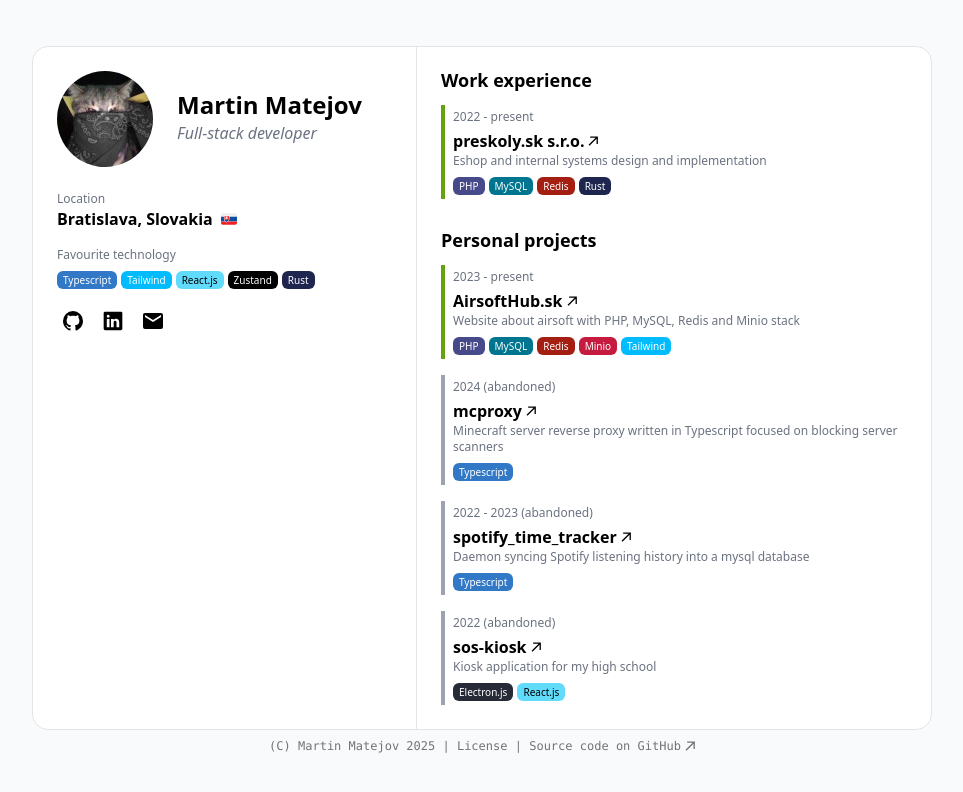
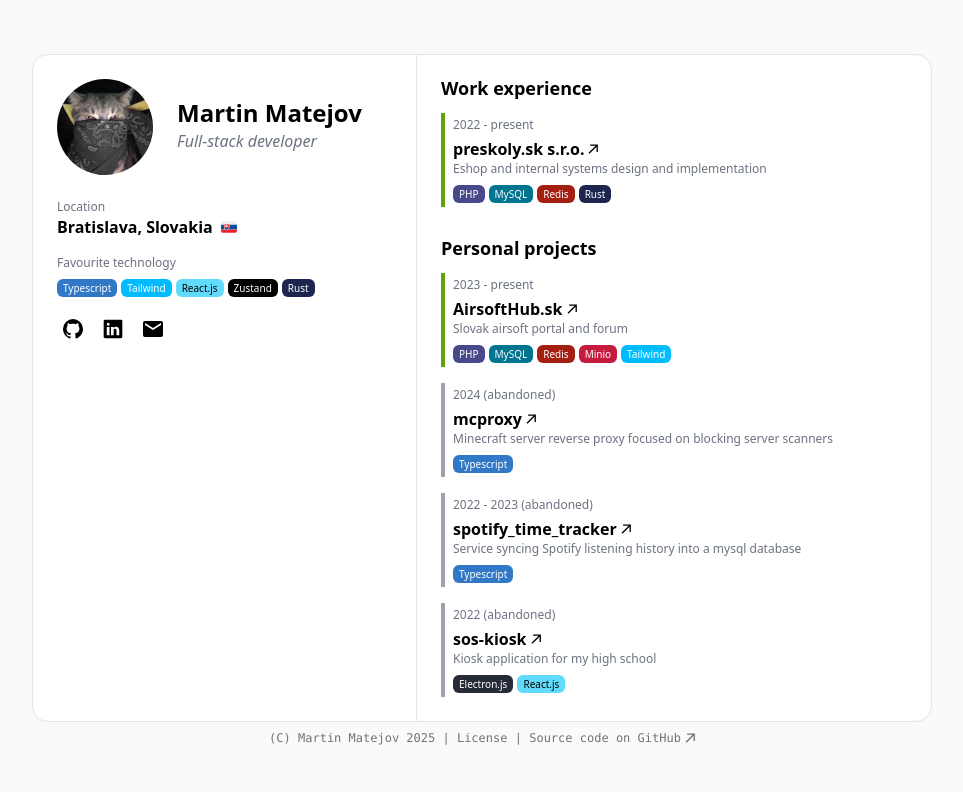
Before and after one commit to martin640/martin64.sk, a website: page src/index.html in a window 1280 px wide. Shown: the whole page, without its empty margins (158-1121 px from the left). Drawn offline with nearby package versions, Linux system fonts and the light colour scheme; files that its build step writes are made by us from their sources.

Commit message:
refactor: minor changes to texts

```diff
--- a/src/index.html
+++ b/src/index.html
@@ -70,7 +70,7 @@
                     <article class="tw-border-l-4 tw-border-lime-600 tw-pl-2 tw-py-1">
                         <div class="tw-pb-2 tw-text-gray-500 tw-text-xs">2023 - present</div>
                         <div class="tw-font-semibold"><a class="util-link-discreet util-external tw-inline-flex tw-items-center tw-gap-1" href="https://airsofthub.sk" target="_blank" rel="nofollow"><span>AirsoftHub.sk</span><svg class="tw-size-2.5 tw-flex-shrink-0" xmlns="http://www.w3.org/2000/svg" viewBox="0 0 7 7"><path d="M1.04261 6.80966L0.377841 6.14489L5.32102 1.19318H1.50284L1.51136 0.272727H6.90625V5.67614H5.97727L5.9858 1.85795L1.04261 6.80966Z" fill="currentColor"/></svg></a></div>
-                        <div class="tw-pt-1 tw-text-gray-500 tw-text-xs">Website about airsoft with PHP, MySQL, Redis and Minio stack</div>
+                        <div class="tw-pt-1 tw-text-gray-500 tw-text-xs">Slovak airsoft portal and forum</div>
                         <div class="tw-pt-2 util-stack">
                             <div class="util-tech tw-bg-brand-php">PHP</div>
                             <div class="util-tech tw-bg-brand-mysql">MySQL</div>
@@ -82,7 +82,7 @@
                     <article class="tw-border-l-4 tw-border-gray-400 tw-pl-2 tw-py-1">
                         <div class="tw-pb-2 tw-text-gray-500 tw-text-xs">2024 (abandoned)</div>
                         <div class="tw-font-semibold"><a class="util-link-discreet util-external tw-inline-flex tw-items-center tw-gap-1" href="https://github.com/martin640/mcproxy" target="_blank" rel="nofollow"><span>mcproxy</span><svg class="tw-size-2.5 tw-flex-shrink-0" xmlns="http://www.w3.org/2000/svg" viewBox="0 0 7 7"><path d="M1.04261 6.80966L0.377841 6.14489L5.32102 1.19318H1.50284L1.51136 0.272727H6.90625V5.67614H5.97727L5.9858 1.85795L1.04261 6.80966Z" fill="currentColor"/></svg></a></div>
-                        <div class="tw-pt-1 tw-text-gray-500 tw-text-xs">Minecraft server reverse proxy written in Typescript focused on blocking server scanners</div>
+                        <div class="tw-pt-1 tw-text-gray-500 tw-text-xs">Minecraft server reverse proxy focused on blocking server scanners</div>
                         <div class="tw-pt-2 util-stack">
                             <div class="util-tech tw-bg-brand-typescript">Typescript</div>
                         </div>
@@ -90,7 +90,7 @@
                     <article class="tw-border-l-4 tw-border-gray-400 tw-pl-2 tw-py-1">
                         <div class="tw-pb-2 tw-text-gray-500 tw-text-xs">2022 - 2023 (abandoned)</div>
                         <div class="tw-font-semibold"><a class="util-link-discreet util-external tw-inline-flex tw-items-center tw-gap-1" href="https://gitlab.com/martin640/spotify_time_tracker" target="_blank" rel="nofollow"><span>spotify_time_tracker</span><svg class="tw-size-2.5 tw-flex-shrink-0" xmlns="http://www.w3.org/2000/svg" viewBox="0 0 7 7"><path d="M1.04261 6.80966L0.377841 6.14489L5.32102 1.19318H1.50284L1.51136 0.272727H6.90625V5.67614H5.97727L5.9858 1.85795L1.04261 6.80966Z" fill="currentColor"/></svg></a></div>
-                        <div class="tw-pt-1 tw-text-gray-500 tw-text-xs">Daemon syncing Spotify listening history into a mysql database</div>
+                        <div class="tw-pt-1 tw-text-gray-500 tw-text-xs">Service syncing Spotify listening history into a mysql database</div>
                         <div class="tw-pt-2 util-stack">
                             <div class="util-tech tw-bg-brand-typescript">Typescript</div>
                         </div>
```
